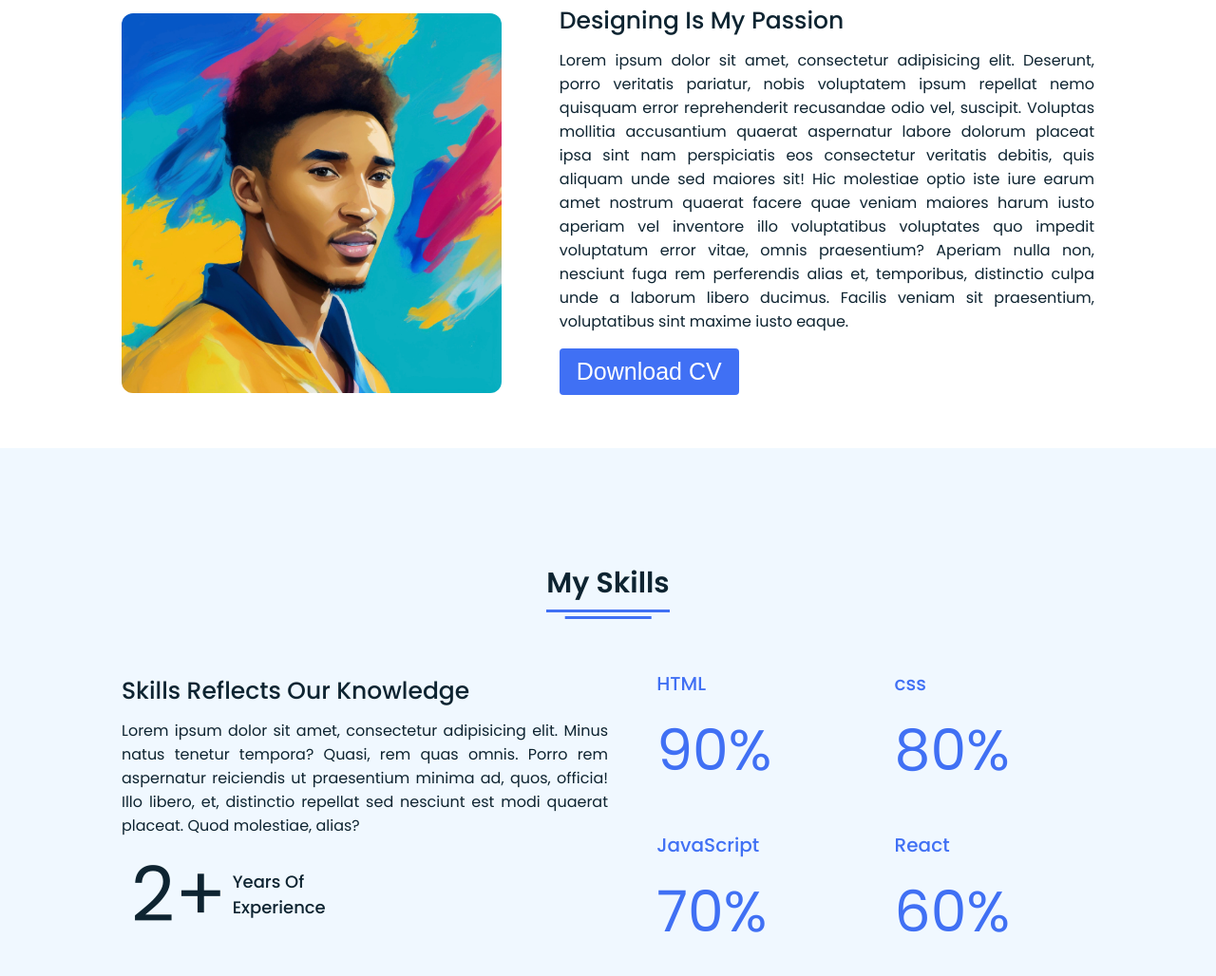
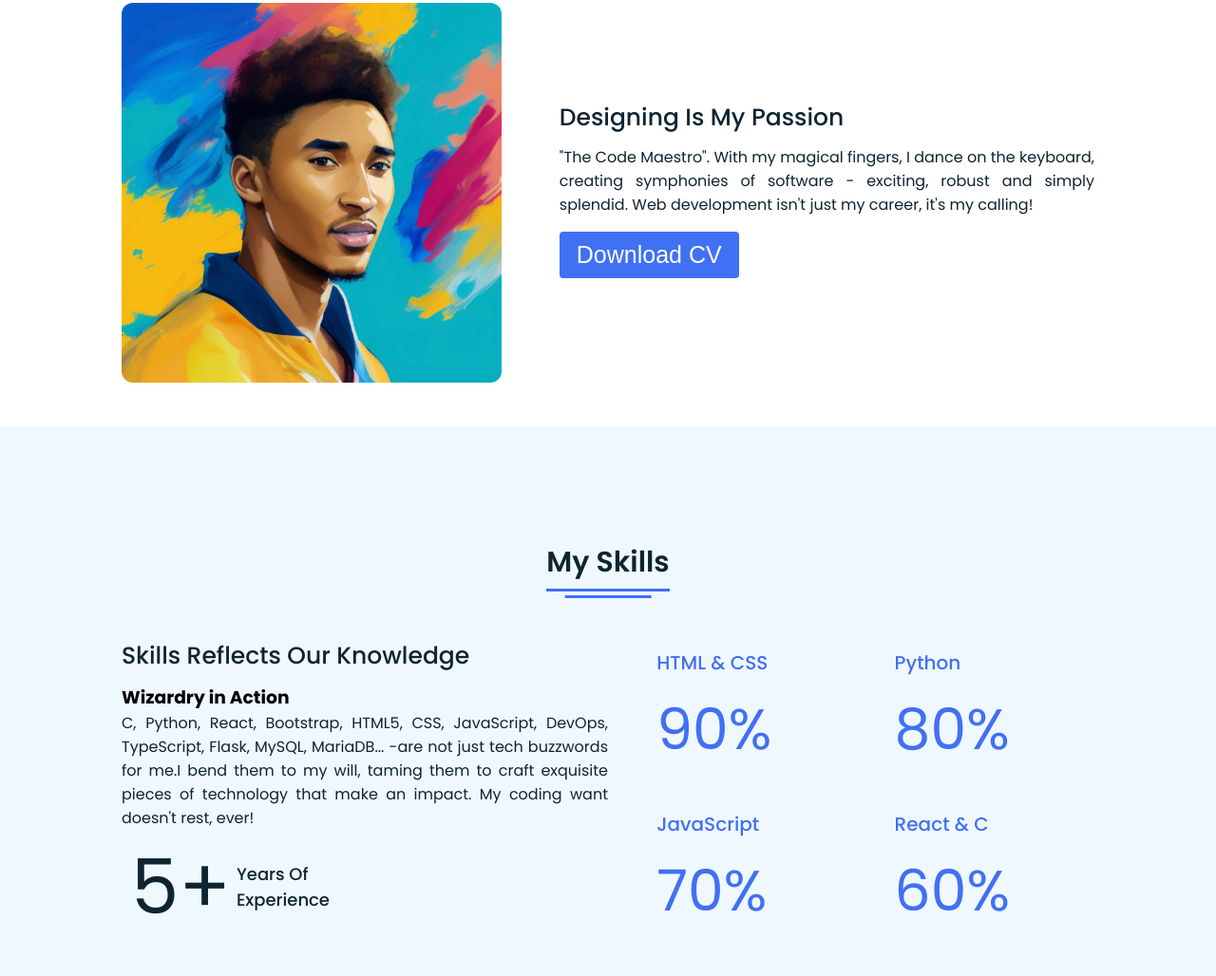
Before and after one commit to Code021-raelle/prac, a plain HTML site: page index.html in a window 1280 px wide. Shown: the part 970-1998 px from the top of the page at 95% size. Drawn offline with Linux system fonts and the light colour scheme.

Commit message:
portfolio

```diff
--- a/index.html
+++ b/index.html
@@ -62,7 +62,7 @@
         <div class="text">
           <div class="text-one">Hello,</div>
           <div class="text-two">I'm Gabriel Akinshola</div>
-          <div class="text-three">Software Engineering</div>
+          <div class="text-three">Software Engineer</div>
           <div class="text-four">From Nigeria</div>
         </div>
         <div class="button">
@@ -81,8 +81,8 @@
           <div class="right">
             <div class="topic">Designing Is My Passion</div>
             <p>
-              Lorem ipsum dolor sit amet, consectetur adipisicing elit. Deserunt, porro veritatis pariatur, nobis voluptatem ipsum repellat nemo quisquam error reprehenderit recusandae odio vel, suscipit. Voluptas mollitia accusantium quaerat aspernatur labore dolorum placeat ipsa sint nam perspiciatis eos consectetur veritatis debitis, quis aliquam unde sed maiores sit! Hic molestiae optio iste
-              iure earum amet nostrum quaerat facere quae veniam maiores harum iusto aperiam vel inventore illo voluptatibus voluptates quo impedit voluptatum error vitae, omnis praesentium? Aperiam nulla non, nesciunt fuga rem perferendis alias et, temporibus, distinctio culpa unde a laborum libero ducimus. Facilis veniam sit praesentium, voluptatibus sint maxime iusto eaque.
+              "The Code Maestro". With my magical fingers, I dance on the keyboard,
+              creating symphonies of software - exciting, robust and simply splendid. Web development isn't just my career, it's my calling!
             </p>
             <div class="button">
               <button>Download CV</button>
@@ -98,9 +98,10 @@
         <div class="skills-details">
           <div class="text">
             <div class="topic">Skills Reflects Our Knowledge</div>
-            <p>Lorem ipsum dolor sit amet, consectetur adipisicing elit. Minus natus tenetur tempora? Quasi, rem quas omnis. Porro rem aspernatur reiciendis ut praesentium minima ad, quos, officia! Illo libero, et, distinctio repellat sed nesciunt est modi quaerat placeat. Quod molestiae, alias?</p>
+            <h3> Wizardry in Action </h3>
+            <p>C, Python, React, Bootstrap, HTML5, CSS, JavaScript, DevOps, TypeScript, Flask, MySQL, MariaDB... -are not just tech buzzwords for me.I bend them to my will, taming them to craft exquisite pieces of technology that make an impact. My coding want doesn't rest, ever!</p>
             <div class="experience">
-              <div class="num">2+</div>
+              <div class="num">5+</div>
               <div class="exp">
                 Years Of <br>
                 Experience
@@ -109,11 +110,11 @@
           </div>
           <div class="boxes">
             <div class="box">
-              <div class="topic">HTML</div>
+              <div class="topic">HTML & CSS</div>
               <div class="per">90%</div>
             </div>
             <div class="box">
-              <div class="topic">css</div>
+              <div class="topic">Python</div>
               <div class="per">80%</div>
             </div>
             <div class="box">
@@ -121,7 +122,7 @@
               <div class="per">70%</div>
             </div>
             <div class="box">
-	      <div class="topic">React</div>
+	            <div class="topic">React & C</div>
               <div class="per">60%</div>
             </div>
           </div>
@@ -184,7 +185,9 @@
         <div class="title"><span>Contact Me</span></div>
         <div class="text">
           <div class="topic">Have Any Project?</div>
-          <p>Lorem ipsum dolor sit amet, consectetur adipisicing elit. Ipsam neque ipsum corrupti dolores, facere numquam voluptate aspernatur sit perferendis qui nisi modi! Recusandae deserunt consequatur voluptatibus alias repellendus nobis eligendi.</p>
+          <p>Ready for a rendezvous with mind-blowing code? Don't
+            just stand there! Let's shake the cyber world together.
+          </p>
           <div class="button">
             <button>Let's Chat</button>
           </div>
```
